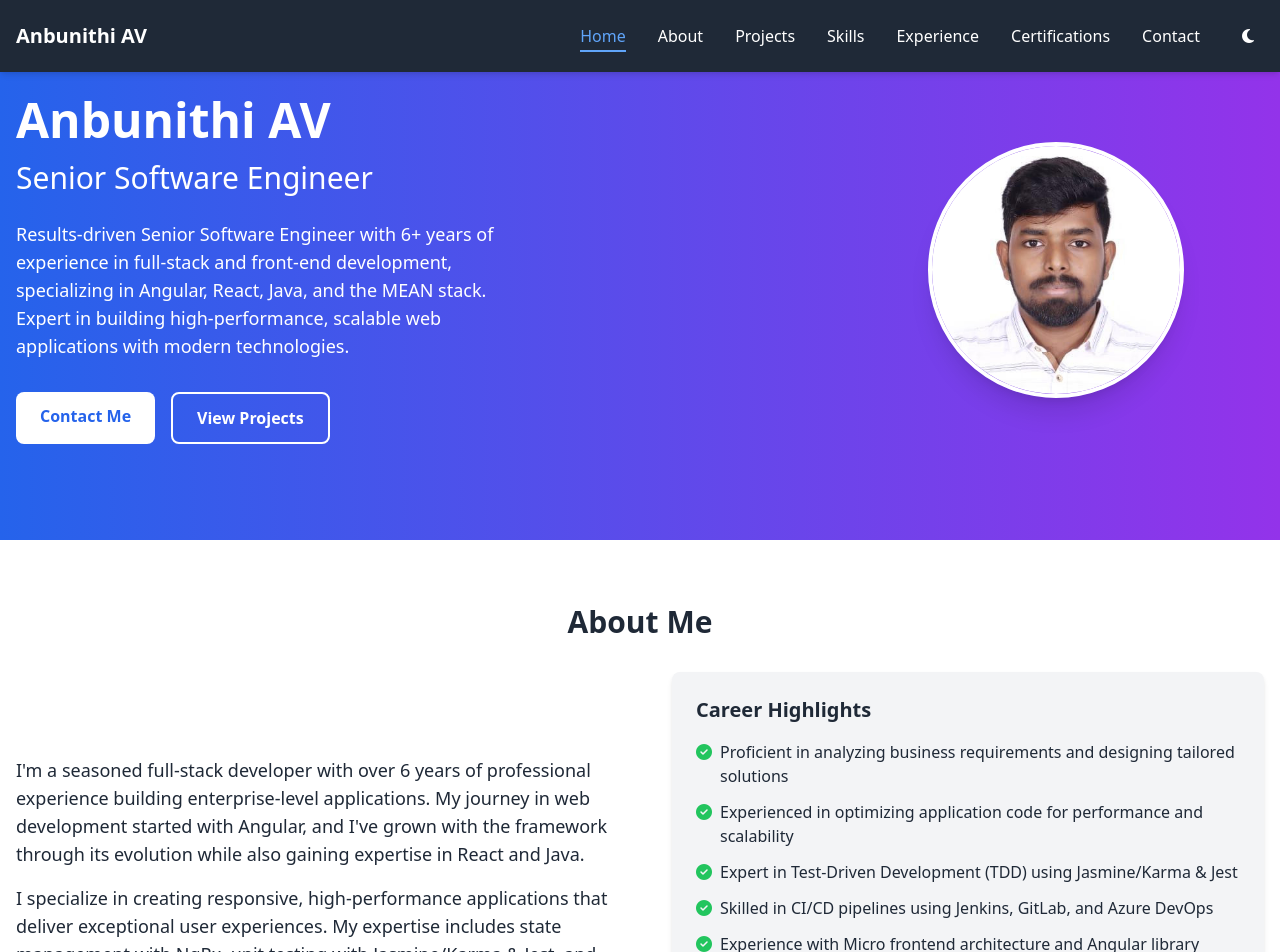
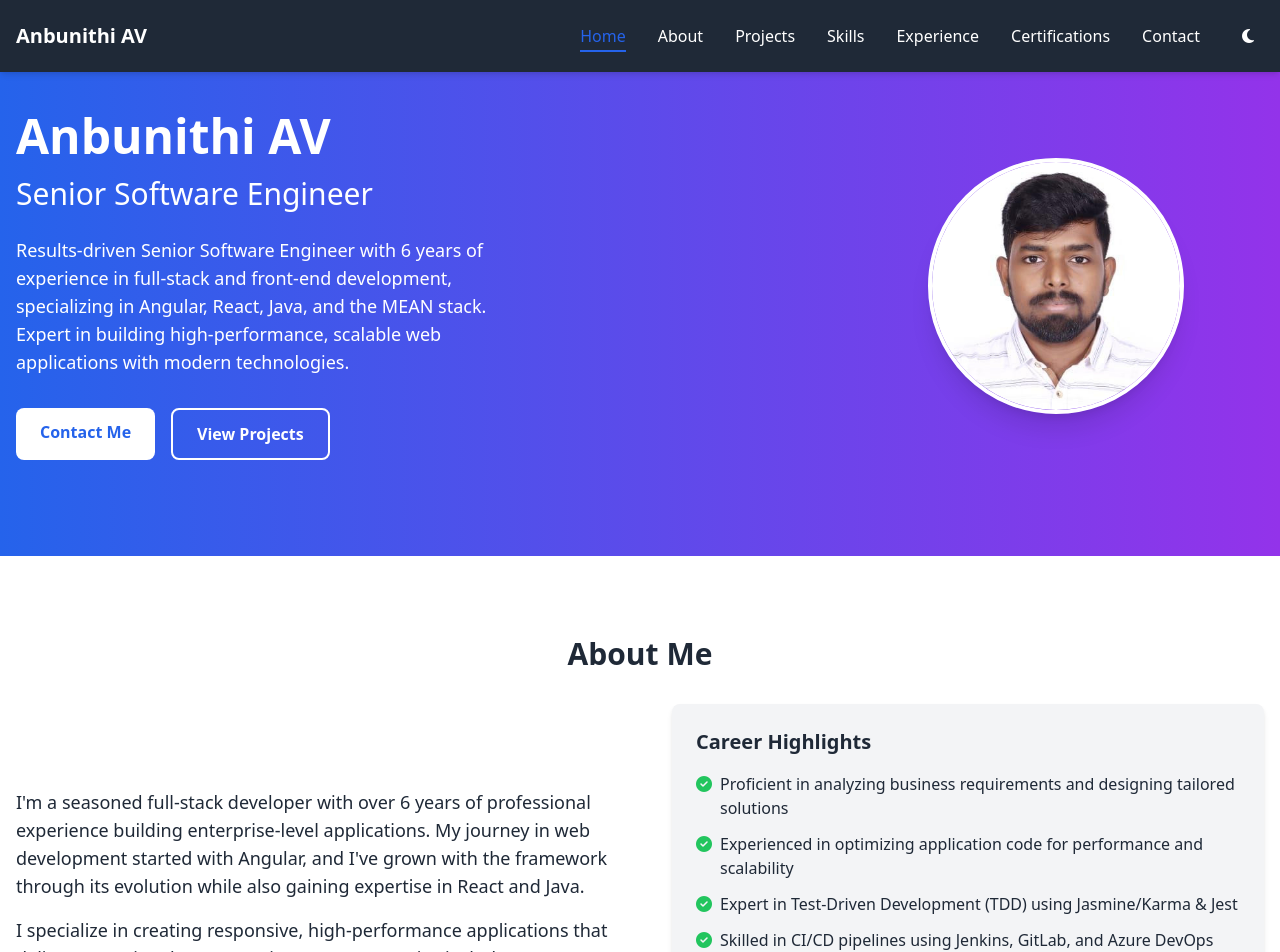
Before and after one commit to anbunithi/anbunithi_portfolio, an Angular app: page / in a window 1280 px wide. Shown: the top 952 px of the page. Built offline with nearby package versions, Linux system fonts and the light colour scheme.

Commit message:
css fixes

```diff
--- a/src/app/data/portfolio.data.ts
+++ b/src/app/data/portfolio.data.ts
@@ -1,7 +1,7 @@
 export const developer = {
     name: "Anbunithi AV",
     title: "Senior Software Engineer",
-    summary: "Results-driven Senior Software Engineer with 6+ years of experience in full-stack and front-end development, specializing in Angular, React, Java, and the MEAN stack. Expert in building high-performance, scalable web applications with modern technologies.",
+    summary: "Results-driven Senior Software Engineer with 6 years of experience in full-stack and front-end development, specializing in Angular, React, Java, and the MEAN stack. Expert in building high-performance, scalable web applications with modern technologies.",
     email: "anbunithi1996@gmail.com",
     phone: "+91-8124499042",
     location: "India",
--- a/src/app/sections/sections.component.html
+++ b/src/app/sections/sections.component.html
@@ -1,7 +1,7 @@
 <main>
     <!-- Hero Section -->
     <section id="home" class="py-16 md:py-24 bg-gradient-to-r from-blue-600 to-purple-600 text-white">
-        <div class="container mx-auto px-4 mt-4 md:mt-0">
+        <div class="container mx-auto px-4 mt-4">
             <div class="flex flex-wrap items-center">
                 <div class="w-full md:w-2/3 mb-8 md:mb-0">
                     <h1 class="text-4xl md:text-5xl font-bold mb-4">{{ developer.name }}</h1>
@@ -27,7 +27,7 @@
 
     <!-- About Section -->
     <section id="about" class="py-16 bg-white">
-        <div class="container mx-auto px-4 mt-4 md:mt-0">
+        <div class="container mx-auto px-4 mt-4">
             <h2 class="text-3xl font-bold mb-8 text-center">About Me</h2>
             <div class="flex flex-wrap items-center">
                 <div class="w-full md:w-1/2 mb-8 md:mb-0">
@@ -50,7 +50,7 @@
 
     <!-- Skills Section -->
     <section id="skills" class="py-16 bg-gray-100">
-        <div class="container mx-auto px-4 mt-4 md:mt-0">
+        <div class="container mx-auto px-4 mt-4">
             <h2 class="text-3xl font-bold mb-8 text-center">Skills & Technologies</h2>
 
             <div class="mb-12">
@@ -84,7 +84,7 @@
 
     <!-- Projects Section -->
     <section id="projects" class="py-16 bg-white">
-        <div class="container mx-auto px-4 mt-4 md:mt-0">
+        <div class="container mx-auto px-4 mt-4">
             <h2 class="text-3xl font-bold mb-8 text-center">Featured Projects</h2>
             <div class="grid grid-cols-1 md:grid-cols-2 lg:grid-cols-3 gap-8">
                 <div *ngFor="let project of developer.projects"
@@ -104,7 +104,7 @@
 
     <!-- Experience Section -->
     <section id="experience" class="py-16 bg-gray-100">
-        <div class="container mx-auto px-4 mt-4 md:mt-0">
+        <div class="container mx-auto px-4 mt-4">
             <h2 class="text-3xl font-bold mb-8 text-center">Work Experience</h2>
             <div class="max-w-3xl mx-auto">
                 <div *ngFor="let job of developer.experience" class="mb-8 relative pl-8 border-l-4 border-blue-600">
@@ -130,7 +130,7 @@
 
     <!-- Certifications Section -->
     <section id="certifications" class="py-16 bg-white">
-        <div class="container mx-auto px-4 mt-4 md:mt-0">
+        <div class="container mx-auto px-4 mt-4">
             <h2 class="text-3xl font-bold mb-8 text-center">Certifications</h2>
             <div class="max-w-3xl mx-auto">
                 <div class="grid grid-cols-1 md:grid-cols-2 gap-6">
@@ -154,7 +154,7 @@
 
     <!-- Contact Section -->
     <section id="contact" class="py-16 bg-gray-100">
-        <div class="container mx-auto px-4 mt-4 md:mt-0">
+        <div class="container mx-auto px-4 mt-4">
             <h2 class="text-3xl font-bold mb-8 text-center">Get In Touch</h2>
             <div class="flex flex-wrap -mx-4">
                 <div class="w-full md:w-1/2 px-4 mb-8 md:mb-0">
--- a/src/styles.css
+++ b/src/styles.css
@@ -1,22 +1,56 @@
-/* You can add global styles to this file, and also import other style files */
+/* TailwindCSS base, components, and utilities */
 @tailwind base;
 @tailwind components;
 @tailwind utilities;
 
-.active-nav-link {
-    color: #38bdf8;
-    /* Tailwind's blue-400 */
-    font-weight: bold;
-    border-bottom: 2px solid #38bdf8;
-    /* Underline effect */
-    transition: all 0.3s ease-in-out;
+/* Define light theme variables */
+:root {
+  --bg-primary: #ffffff;
+  --bg-secondary: #f3f4f6;
+  --text-primary: #1f2937;
+  --text-secondary: #4b5563;
+  --primary-color: #2563eb;
+  --primary-hover: #1d4ed8;
+  --border-color: #e5e7eb;
+  --card-bg: #ffffff;
+  --navbar-bg: #1f2937;
+  --navbar-text: #ffffff;
+  --footer-bg: #1f2937;
+  --footer-text: #ffffff;
+  --shadow: 0 4px 6px -1px rgba(0, 0, 0, 0.1), 0 2px 4px -1px rgba(0, 0, 0, 0.06);
 }
 
-html {
-    scroll-behavior: smooth;
+/* Define dark theme variables */
+.dark-theme {
+  --bg-primary: #111827;
+  --bg-secondary: #1f2937;
+  --text-primary: #f9fafb;
+  --text-secondary: #d1d5db;
+  --primary-color: #3b82f6;
+  --primary-hover: #60a5fa;
+  --border-color: #374151;
+  --card-bg: #1f2937;
+  --navbar-bg: #0f172a;
+  --navbar-text: #f9fafb;
+  --footer-bg: #0f172a;
+  --footer-text: #f9fafb;
+  --shadow: 0 4px 6px -1px rgba(0, 0, 0, 0.3), 0 2px 4px -1px rgba(0, 0, 0, 0.2);
 }
 
-/* Menu hover and active state animations */
+/* Active navigation link styles */
+.active-nav-link {
+  color: var(--primary-color);
+  font-weight: bold;
+  border-bottom: 2px solid var(--primary-color);
+  transition: all 0.3s ease-in-out;
+}
+
+/* Smooth scrolling for the entire page */
+html {
+  scroll-behavior: smooth;
+}
+
+/* Navigation link hover and active state animations */
 .nav-link {
   position: relative;
   transition: all 0.3s ease;
@@ -29,7 +63,7 @@ html {
   height: 2px;
   bottom: -4px;
   left: 0;
-  background-color: #60a5fa; /* blue-400 */
+  background-color: var(--primary-color);
   transition: width 0.3s ease;
 }
 
@@ -38,7 +72,7 @@ html {
 }
 
 .nav-link.active {
-  color: #60a5fa; /* blue-400 */
+  color: var(--primary-color);
 }
 
 .nav-link.active:after {
@@ -68,43 +102,9 @@ html {
 }
 
 .mobile-link:hover {
-  border-left: 4px solid #60a5fa; /* blue-400 */
+  border-left: 4px solid var(--primary-color);
   padding-left: 1rem;
   background-color: rgba(255, 255, 255, 0.1);
-}
-
-/* Light theme (default) */
-:root {
-  --bg-primary: #ffffff;
-  --bg-secondary: #f3f4f6;
-  --text-primary: #1f2937;
-  --text-secondary: #4b5563;
-  --primary-color: #2563eb;
-  --primary-hover: #1d4ed8;
-  --border-color: #e5e7eb;
-  --card-bg: #ffffff;
-  --navbar-bg: #1f2937;
-  --navbar-text: #ffffff;
-  --footer-bg: #1f2937;
-  --footer-text: #ffffff;
-  --shadow: 0 4px 6px -1px rgba(0, 0, 0, 0.1), 0 2px 4px -1px rgba(0, 0, 0, 0.06);
-}
-
-/* Dark theme */
-.dark-theme {
-  --bg-primary: #111827;
-  --bg-secondary: #1f2937;
-  --text-primary: #f9fafb;
-  --text-secondary: #d1d5db;
-  --primary-color: #3b82f6;
-  --primary-hover: #60a5fa;
-  --border-color: #374151;
-  --card-bg: #1f2937;
-  --navbar-bg: #0f172a;
-  --navbar-text: #f9fafb;
-  --footer-bg: #0f172a;
-  --footer-text: #f9fafb;
-  --shadow: 0 4px 6px -1px rgba(0, 0, 0, 0.3), 0 2px 4px -1px rgba(0, 0, 0, 0.2);
 }
 
 /* Apply theme variables to elements */
@@ -132,7 +132,9 @@ footer.bg-gray-900 {
   background-color: var(--bg-secondary);
 }
 
-.text-gray-600, .text-gray-700, .text-gray-800 {
+.text-gray-600,
+.text-gray-700,
+.text-gray-800 {
   color: var(--text-secondary);
 }
 
@@ -152,7 +154,8 @@ footer.bg-gray-900 {
   border-color: var(--border-color);
 }
 
-.shadow-md, .shadow-lg {
+.shadow-md,
+.shadow-lg {
   box-shadow: var(--shadow);
 }
 
@@ -166,6 +169,8 @@ footer.bg-gray-900 {
 }
 
 /* Transition effect for theme changes */
-*, *::before, *::after {
+*,
+*::before,
+*::after {
   transition: background-color 0.3s ease, border-color 0.3s ease, box-shadow 0.3s ease;
 }
```
